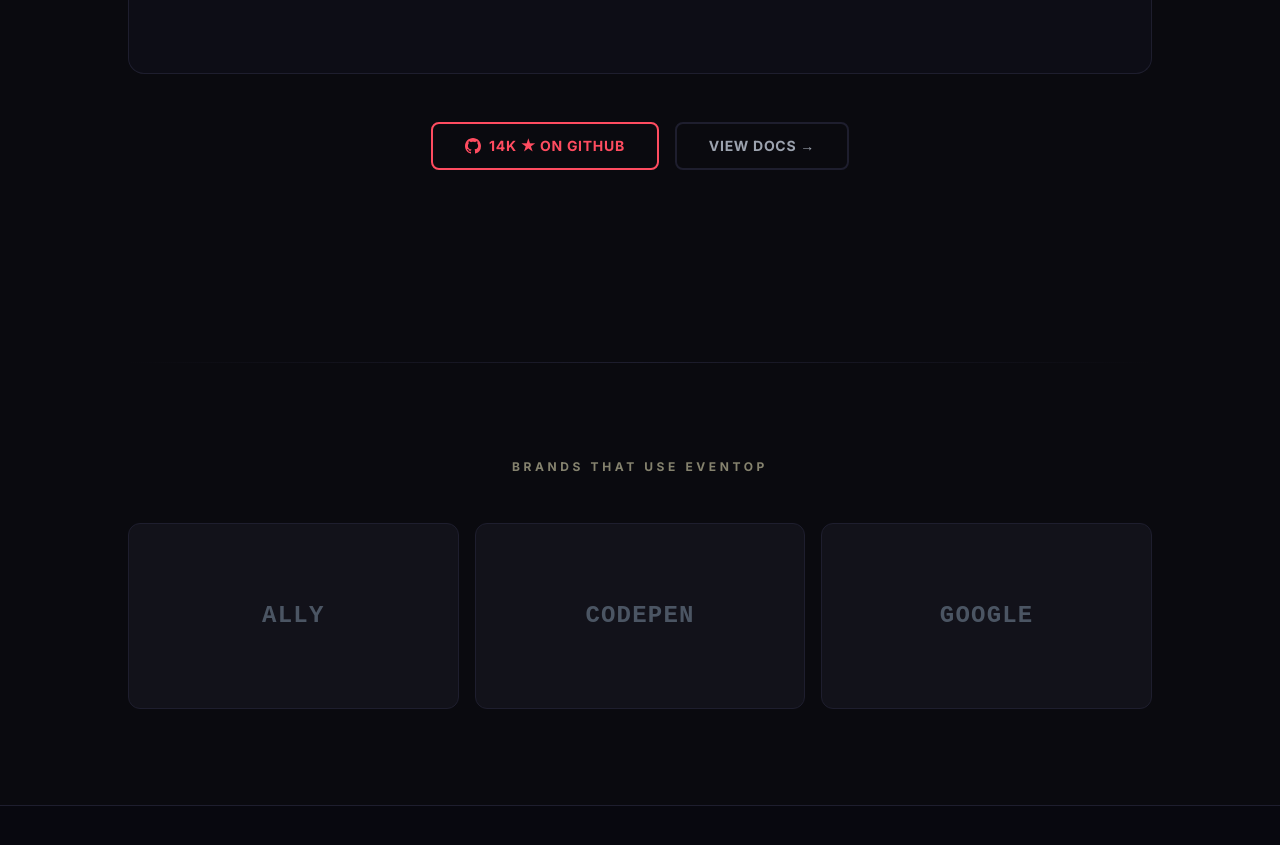
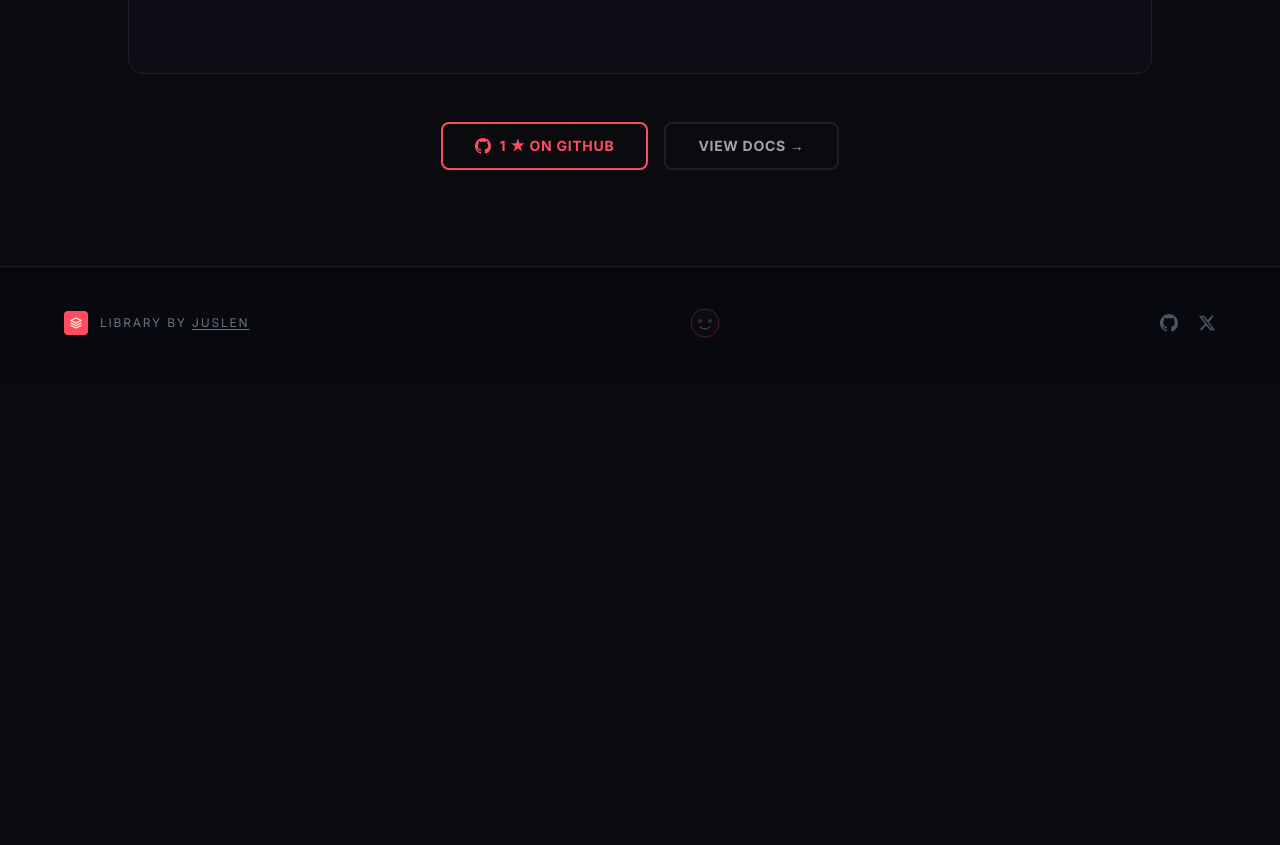
Before and after one commit to Emengkeng/eventop-web-app, a Next.js app: page / in a window 1280 px wide. Shown: the part 1940-2785 px from the top of the page. After the commit the page ends 2319 px from the top, so only its background shows below. Built offline with nearby package versions, Linux system fonts and the light colour scheme.

Commit message:
feat: adjust socail information

```diff
--- a/src/app/page.tsx
+++ b/src/app/page.tsx
@@ -12,7 +12,7 @@
       <Hero />
       <Features />
       <Demo />
-      <Brands />
+      {/* <Brands /> */}
       <Footer />
     </main>
   );
--- a/src/components/Demo.tsx
+++ b/src/components/Demo.tsx
@@ -184,7 +184,7 @@
             <svg width="16" height="16" fill="currentColor" viewBox="0 0 24 24">
               <path d="M12 0C5.37 0 0 5.37 0 12c0 5.31 3.435 9.795 8.205 11.385.6.105.825-.255.825-.57 0-.285-.015-1.23-.015-2.235-3.015.555-3.795-.735-4.035-1.41-.135-.345-.72-1.41-1.23-1.695-.42-.225-1.02-.78-.015-.795.945-.015 1.62.87 1.845 1.23 1.08 1.815 2.805 1.305 3.495.99.105-.78.42-1.305.765-1.605-2.67-.3-5.46-1.335-5.46-5.925 0-1.305.465-2.385 1.23-3.225-.12-.3-.54-1.53.12-3.18 0 0 1.005-.315 3.3 1.23.96-.27 1.98-.405 3-.405s2.04.135 3 .405c2.295-1.56 3.3-1.23 3.3-1.23.66 1.65.24 2.88.12 3.18.765.84 1.23 1.905 1.23 3.225 0 4.605-2.805 5.625-5.475 5.925.435.375.81 1.095.81 2.22 0 1.605-.015 2.895-.015 3.3 0 .315.225.69.825.57A12.02 12.02 0 0024 12c0-6.63-5.37-12-12-12z" />
             </svg>
-            14K ★ on GitHub
+            1 ★ on GitHub
           </a>
           <a
             href="#"
--- a/src/components/Footer.tsx
+++ b/src/components/Footer.tsx
@@ -19,8 +19,8 @@
           </div>
           <span className="text-xs uppercase tracking-[0.15em] text-gray-500">
             Library by{" "}
-            <Link href="#" className="hover:text-[#FFFACD] transition-colors underline underline-offset-2">
-              Eventop
+            <Link href="https://github.com/Emengkeng" className="hover:text-[#FFFACD] transition-colors underline underline-offset-2">
+              Juslen
             </Link>
           </span>
         </div>
@@ -39,23 +39,23 @@
         {/* Social links */}
         <div className="flex items-center gap-5">
           {/* GitHub */}
-          <Link href="https://github.com" target="_blank" className="text-gray-600 hover:text-[#FFFACD] transition-colors">
+          <Link href="https://github.com/eventop-s" target="_blank" className="text-gray-600 hover:text-[#FFFACD] transition-colors">
             <svg width="18" height="18" fill="currentColor" viewBox="0 0 24 24">
               <path d="M12 0C5.37 0 0 5.37 0 12c0 5.31 3.435 9.795 8.205 11.385.6.105.825-.255.825-.57 0-.285-.015-1.23-.015-2.235-3.015.555-3.795-.735-4.035-1.41-.135-.345-.72-1.41-1.23-1.695-.42-.225-1.02-.78-.015-.795.945-.015 1.62.87 1.845 1.23 1.08 1.815 2.805 1.305 3.495.99.105-.78.42-1.305.765-1.605-2.67-.3-5.46-1.335-5.46-5.925 0-1.305.465-2.385 1.23-3.225-.12-.3-.54-1.53.12-3.18 0 0 1.005-.315 3.3 1.23.96-.27 1.98-.405 3-.405s2.04.135 3 .405c2.295-1.56 3.3-1.23 3.3-1.23.66 1.65.24 2.88.12 3.18.765.84 1.23 1.905 1.23 3.225 0 4.605-2.805 5.625-5.475 5.925.435.375.81 1.095.81 2.22 0 1.605-.015 2.895-.015 3.3 0 .315.225.69.825.57A12.02 12.02 0 0024 12c0-6.63-5.37-12-12-12z" />
             </svg>
           </Link>
           {/* Twitter/X */}
-          <Link href="https://twitter.com" target="_blank" className="text-gray-600 hover:text-[#FFFACD] transition-colors">
+          <Link href="https://twitter.com/tryEventop" target="_blank" className="text-gray-600 hover:text-[#FFFACD] transition-colors">
             <svg width="18" height="18" fill="currentColor" viewBox="0 0 24 24">
               <path d="M18.244 2.25h3.308l-7.227 8.26 8.502 11.24H16.17l-5.214-6.817L4.99 21.75H1.68l7.73-8.835L1.254 2.25H8.08l4.713 6.231zm-1.161 17.52h1.833L7.084 4.126H5.117z" />
             </svg>
           </Link>
           {/* LinkedIn */}
-          <Link href="https://linkedin.com" target="_blank" className="text-gray-600 hover:text-[#FFFACD] transition-colors">
+          {/* <Link href="https://linkedin.com" target="_blank" className="text-gray-600 hover:text-[#FFFACD] transition-colors">
             <svg width="18" height="18" fill="currentColor" viewBox="0 0 24 24">
               <path d="M20.447 20.452h-3.554v-5.569c0-1.328-.027-3.037-1.852-3.037-1.853 0-2.136 1.445-2.136 2.939v5.667H9.351V9h3.414v1.561h.046c.477-.9 1.637-1.85 3.37-1.85 3.601 0 4.267 2.37 4.267 5.455v6.286zM5.337 7.433a2.062 2.062 0 01-2.063-2.065 2.064 2.064 0 112.063 2.065zm1.782 13.019H3.555V9h3.564v11.452zM22.225 0H1.771C.792 0 0 .774 0 1.729v20.542C0 23.227.792 24 1.771 24h20.451C23.2 24 24 23.227 24 22.271V1.729C24 .774 23.2 0 22.222 0h.003z" />
             </svg>
-          </Link>
+          </Link> */}
         </div>
       </div>
     </footer>
--- a/src/components/Hero.tsx
+++ b/src/components/Hero.tsx
@@ -78,13 +78,13 @@
         style={{ animationFillMode: "both", animationDelay: "0.3s" }}
       >
         <Link
-          href="#demo"
+          href="https://demo.eventop.xyz"
           className="px-8 py-3 rounded-lg font-semibold tracking-wider uppercase text-sm border-2 border-[#FF4C60] text-[#FF4C60] bg-[#FF4C60]/10 hover:bg-[#FF4C60] hover:text-[#FFFACD] transition-all duration-300 hover:scale-105"
         >
           View Demo
         </Link>
         <Link
-          href="https://github.com"
+          href="https://github.com/eventop-s"
           className="px-8 py-3 rounded-lg font-semibold tracking-wider uppercase text-sm border-2 border-[#1e1e2e] text-gray-400 transition-all duration-300 hover:border-[#FFFACD] hover:text-[#FFFACD]"
         >
           GitHub ↗
--- a/src/components/Navbar.tsx
+++ b/src/components/Navbar.tsx
@@ -12,7 +12,7 @@
         {/* Left nav */}
         <div className="hidden md:flex items-center gap-8">
           <Link
-            href="https://github.com"
+            href="https://github.com/eventop-s"
             className="text-xs tracking-[0.15em] uppercase text-gray-400 hover:text-[#FFFACD] transition-colors font-medium"
           >
             GitHub
@@ -24,7 +24,7 @@
             Docs
           </Link>
           <Link
-            href="#demo"
+            href="https://demo.eventop.xyz"
             className="text-xs tracking-[0.15em] uppercase text-gray-400 hover:text-[#FFFACD] transition-colors font-medium"
           >
             Demo
@@ -54,7 +54,7 @@
 
         {/* Right nav */}
         <div className="hidden md:flex items-center gap-8">
-          <Link
+          {/* <Link
             href="#"
             className="text-xs tracking-[0.15em] uppercase text-gray-400 hover:text-[#FFFACD] transition-colors font-medium"
           >
@@ -65,9 +65,9 @@
             className="text-xs tracking-[0.15em] uppercase text-gray-400 hover:text-[#FFFACD] transition-colors font-medium"
           >
             Discord
-          </Link>
+          </Link> */}
           <Link
-            href="#"
+            href="mailto:hello@julen.site"
             className="text-xs tracking-[0.15em] uppercase text-[#FF4C60] hover:text-[#FFFACD] transition-colors font-medium"
           >
             Contact
```
